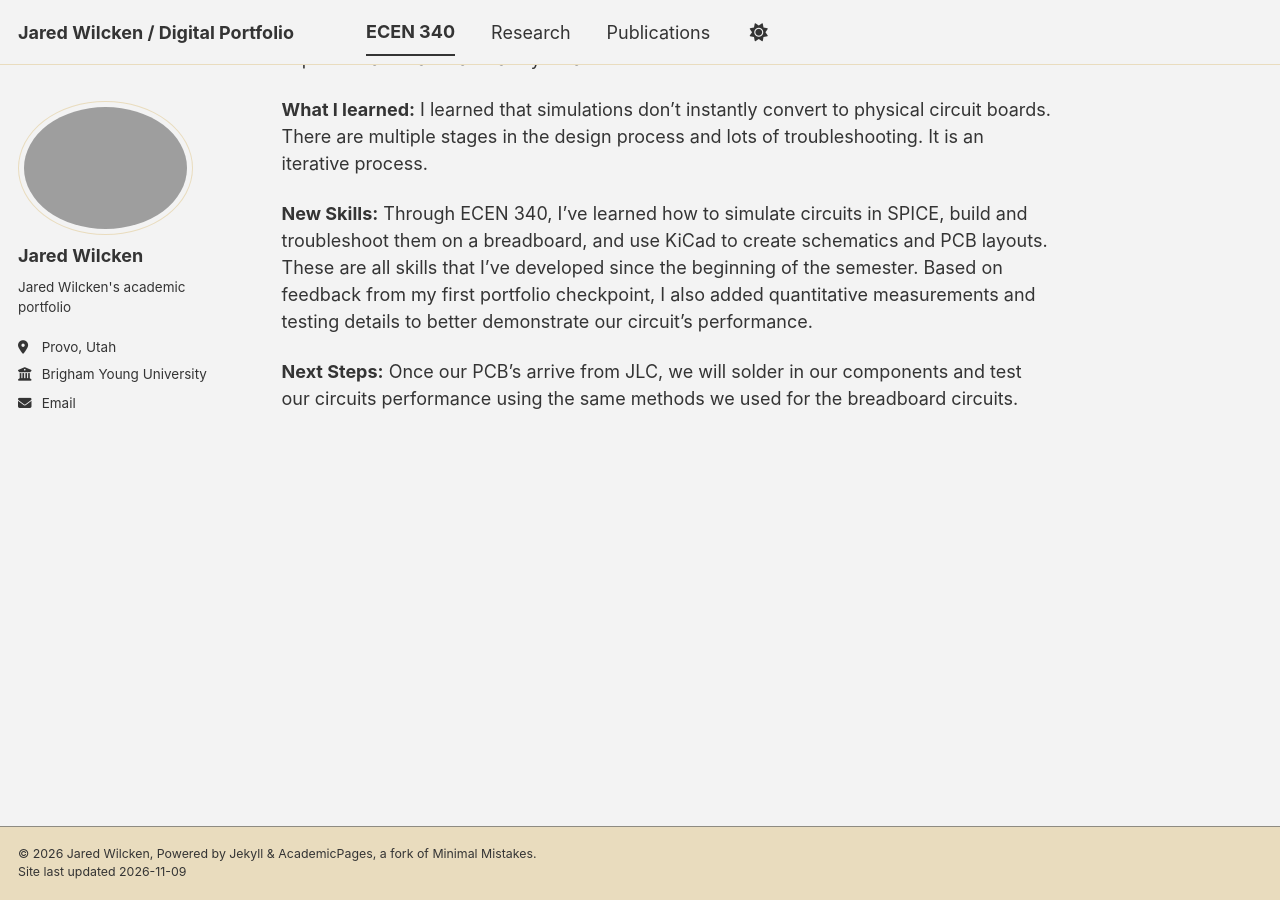
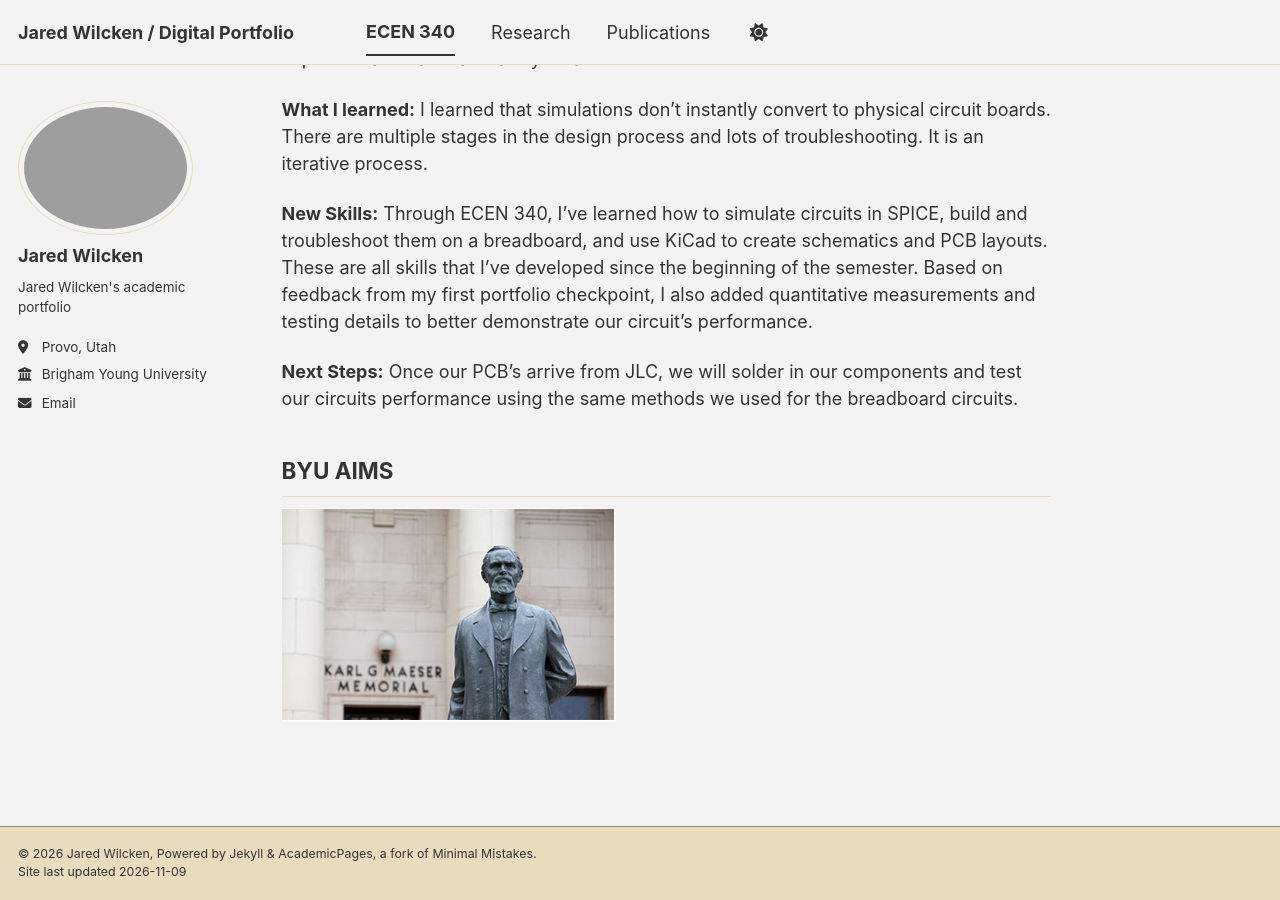
Before and after one commit to jaredwilcken2989/jaredwilcken2989.github.io, a Jekyll site: the page built from _pages/ecen-340.md, in a window 1280 px wide and 900 px high, scrolled down 6216 px. Built offline with Jekyll 4.4.1, drawn with Linux system fonts in a browser that asks for light colours; a style sheet for code colours, icons or effects is not loaded.

Commit message:
added a byu aims section

```diff
--- a/_pages/ecen-340.md
+++ b/_pages/ecen-340.md
@@ -97,3 +97,6 @@ This project has helped me connect circuit theory and simulation with physical i
 **New Skills:** Through ECEN 340, I've learned how to simulate circuits in SPICE, build and troubleshoot them on a breadboard, and use KiCad to create schematics and PCB layouts. These are all skills that I've developed since the beginning of the semester. Based on feedback from my first portfolio checkpoint, I also added quantitative measurements and testing details to better demonstrate our circuit's performance.
 
 **Next Steps:** Once our PCB's arrive from JLC, we will solder in our components and test our circuits performance using the same methods we used for the breadboard circuits.
+
+## BYU AIMS
+![BYU Statue](/images/ecen-340/byu_aims.png)
```
Also changed, not shown: images/ecen-340/byu_aims.png (added).
